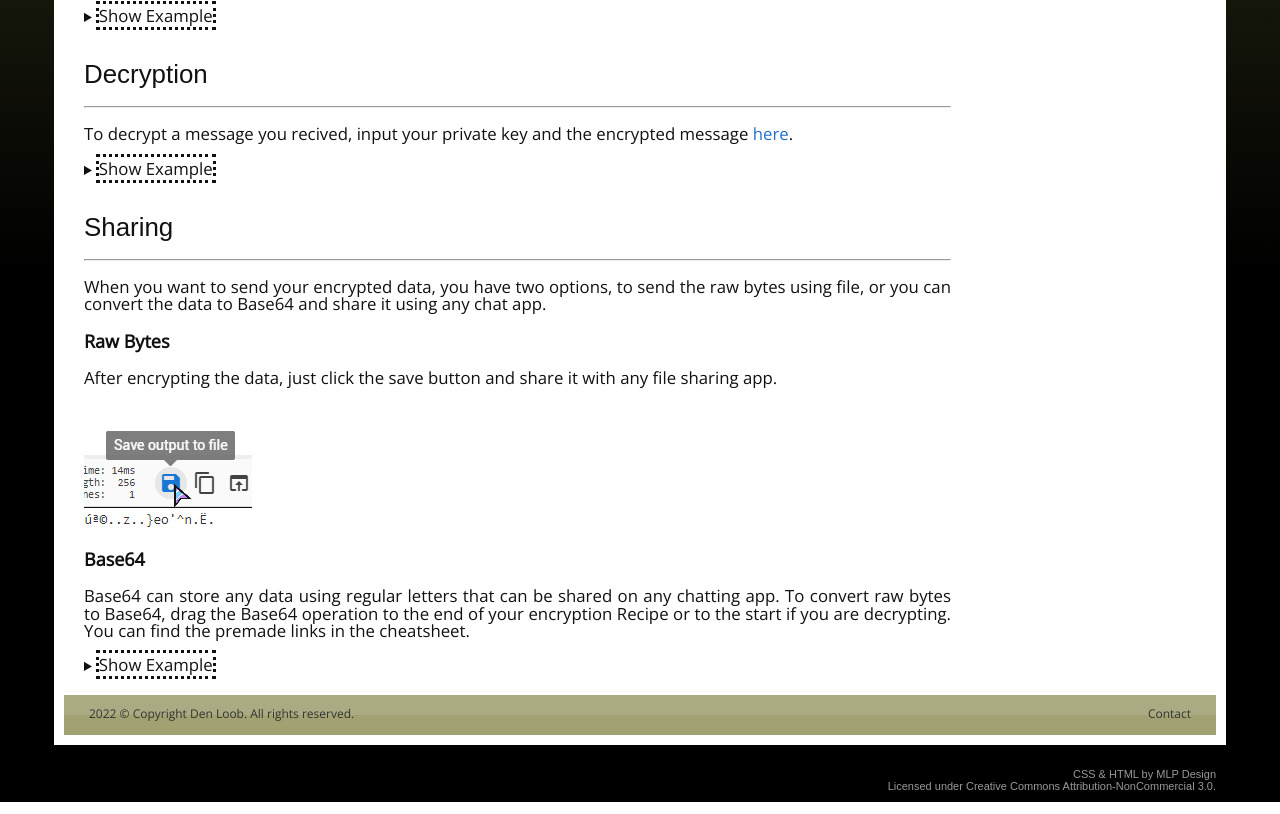
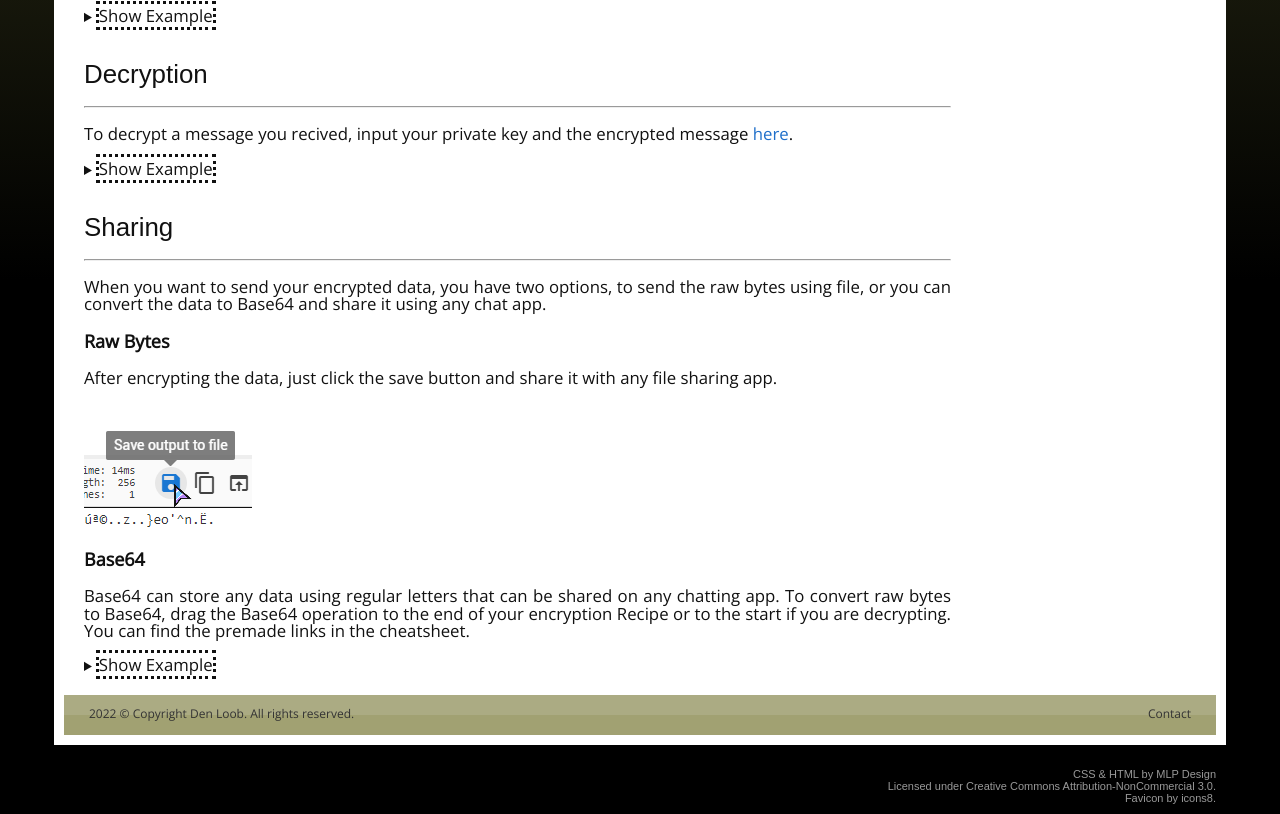
Before and after one commit to Denloob/RsaChef, a plain HTML site: page index.html in a window 1280 px wide. Shown: the part 1318-2132 px from the top of the page. Drawn offline with nearby package versions, Linux system fonts and the light colour scheme.

Commit message:
Add favicon

```diff
--- a/index.html
+++ b/index.html
@@ -13,6 +13,7 @@
     <meta name="author" content="Den Loob" />
     <meta name="robots" content="index, follow" />
     <link rel="stylesheet" href="styles.css" />
+    <link rel="icon" type="image/png" href="public/favicon.png" sizes="16x16" />
   </head>
   <body>
     <div id="wrapper">
@@ -242,6 +243,13 @@
           >.</span
         >
       </div>
+      <div>
+        <span
+          ><a href="https://icons8.com/" title="favicon by icons8.com"
+            >Favicon by icons8.</a
+          ></span
+        >
+      </div>
     </div>
   </body>
 </html>
```
Also changed, not shown: public/favicon.png (added).
